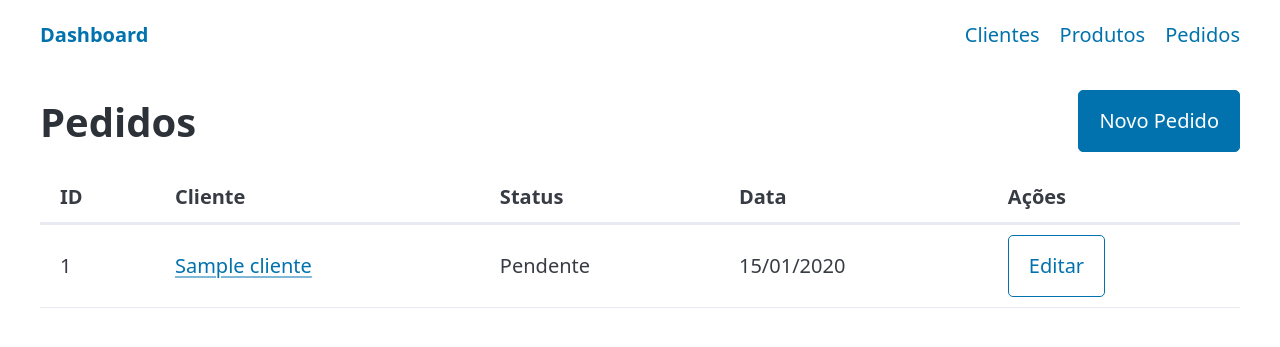
After one commit to rg3915/django-modelagem, a Django app: page /pedidos/ in a window 1280 px wide. The commit adds this page. Shown: the top 347 px of the page. Run offline with Django 5.2, Linux system fonts and the light colour scheme; tables that the repository leaves empty hold one stand-in row (values such as "Sample post"); some libraries are stand-ins or nearby versions.

Commit message:
Adiciona lista de Pedidos.

```diff
--- a/apps/core/templates/includes/menu.html
+++ b/apps/core/templates/includes/menu.html
@@ -5,6 +5,6 @@
     <ul>
         <li><a href="{% url 'pessoa:cliente_list' %}">Clientes</a></li>
         <li><a href="{% url 'produto:produto_list' %}">Produtos</a></li>
-        <li><a href="#">Pedidos</a></li>
+        <li><a href="{% url 'pedido:pedido_list' %}">Pedidos</a></li>
     </ul>
 </nav>
--- a/apps/core/templates/index.html
+++ b/apps/core/templates/index.html
@@ -20,7 +20,7 @@
         </article>
     </a>
 
-    <a href="#" style="text-decoration: none; color: inherit;">
+    <a href="{% url 'pedido:pedido_list' %}" style="text-decoration: none; color: inherit;">
         <article class="card">
             <h2>{{ total_pedidos }}</h2>
             <p>Pedidos</p>
--- /dev/null
+++ b/apps/pedido/templates/pedido/pedido_list.html
@@ -0,0 +1,43 @@
+{% extends 'base.html' %}
+
+{% block title %}Pedidos{% endblock %}
+
+{% block content %}
+<div style="display: flex; justify-content: space-between; align-items: center; margin-bottom: 1rem;">
+    <h1 style="margin: 0;">Pedidos</h1>
+    <a href="#" role="button">Novo Pedido</a>
+</div>
+
+<table role="grid">
+    <thead>
+        <tr>
+            <th>ID</th>
+            <th>Cliente</th>
+            <th>Status</th>
+            <th>Data</th>
+            <th>Ações</th>
+        </tr>
+    </thead>
+    <tbody>
+        {% for pedido in object_list %}
+        <tr>
+            <td>{{ pedido.id }}</td>
+            <td>
+                <a href="#">{{ pedido.cliente.nome }}</a>
+            </td>
+            <td>{{ pedido.get_status_display }}</td>
+            <td>{{ pedido.data|date:"d/m/Y"|default:"-" }}</td>
+            <td>
+                <a href="#" role="button" class="outline" style="margin: 0;">Editar</a>
+            </td>
+        </tr>
+        {% empty %}
+        <tr>
+            <td colspan="5" style="text-align: center;">Nenhum pedido cadastrado.</td>
+        </tr>
+        {% endfor %}
+    </tbody>
+</table>
+
+{% include 'includes/pagination.html' %}
+{% endblock %}
--- /dev/null
+++ b/apps/pedido/urls.py
@@ -0,0 +1,11 @@
+from django.urls import path
+
+from apps.pedido import views
+
+
+app_name = 'pedido'
+
+
+urlpatterns = [
+    path('pedidos/', views.PedidoListView.as_view(), name='pedido_list'),
+]
--- a/apps/pedido/views.py
+++ b/apps/pedido/views.py
@@ -1,3 +1,8 @@
-from django.shortcuts import render
+from django.views.generic import ListView
 
-# Create your views here.
+from apps.pedido.models import Pedido
+
+
+class PedidoListView(ListView):
+    model = Pedido
+    paginate_by = 20
--- a/apps/urls.py
+++ b/apps/urls.py
@@ -21,5 +21,6 @@ urlpatterns = [
     path('', include('apps.core.urls')),
     path('', include('apps.pessoa.urls')),
     path('', include('apps.produto.urls')),
+    path('', include('apps.pedido.urls')),
     path('admin/', admin.site.urls),
 ]
```
